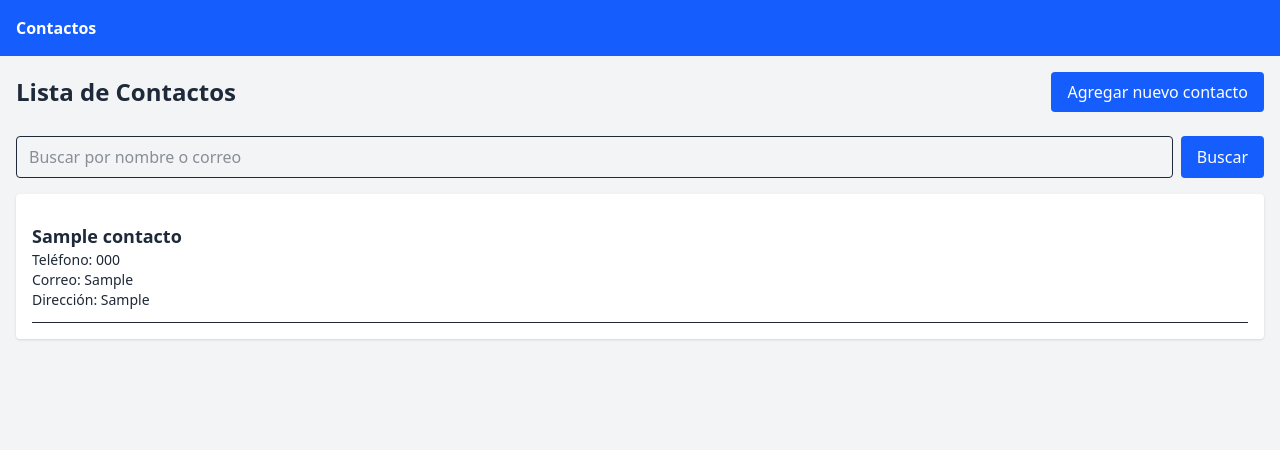
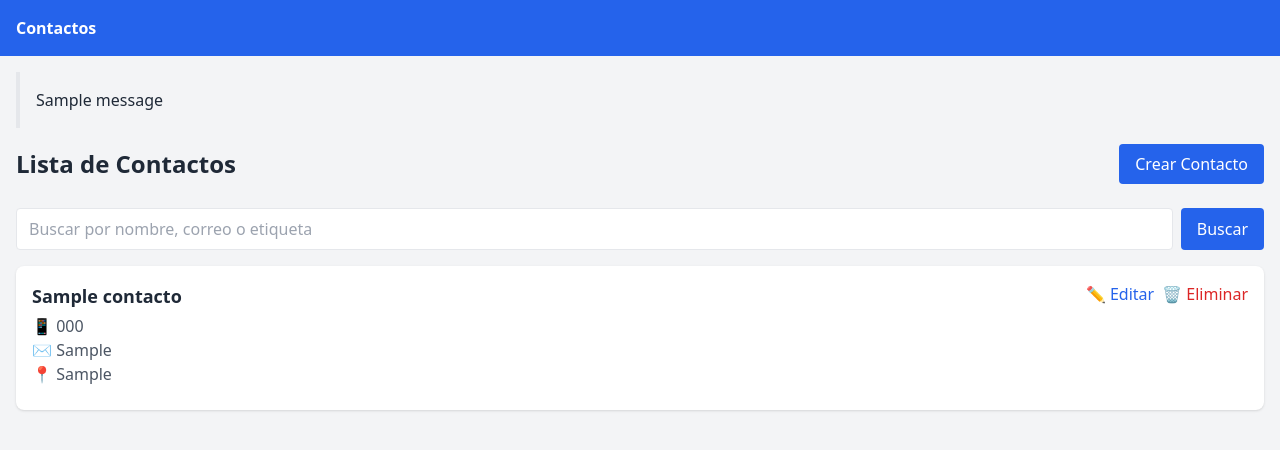
Before and after one commit to HectorParada06/Contactos-p2-c1-p2025, a Django app: page / in a window 1280 px wide. Shown: the top 450 px of the page. Run offline with Django 5.2, Linux system fonts and the light colour scheme; tables that the repository leaves empty hold one stand-in row (values such as "Sample post"); one stand-in notice (Sample message) is shown; some libraries are stand-ins or nearby versions.

Commit message:
Contactos 2

```diff
--- a/crud/contactos/models.py
+++ b/crud/contactos/models.py
@@ -1,10 +1,33 @@
+import re
 from django.db import models
+from django.core.exceptions import ValidationError
+from django.core.validators import RegexValidator
+
+class Etiqueta(models.Model):
+    nombre = models.CharField(max_length=50, unique=True)
+
+    def __str__(self):
+        return self.nombre
 
 class Contactos(models.Model):
     nombre = models.CharField(max_length=100)
-    telefono = models.CharField(max_length=20)
+    telefono = models.CharField(
+        max_length=20,
+        validators=[
+            RegexValidator(
+                regex=r'^\+?\d{10,15}$',
+                message='El teléfono debe contener solo números y tener entre 10 y 15 dígitos. Puede iniciar con +.',
+                code='invalid_telefono'
+            )
+        ],
+        help_text='Número con 10-15 dígitos, puede incluir +'
+    )
     correo = models.EmailField()
     direccion = models.CharField(max_length=255)
 
+    def clean(self):
+        if not re.match(r'^\+?\d{10,15}$', self.telefono):
+            raise ValidationError({'telefono': 'El teléfono debe contener solo números y tener entre 10 y 15 dígitos.'})
+
     def __str__(self):
         return self.nombre
--- a/crud/contactos/templates/contactos/lista_contactos.html
+++ b/crud/contactos/templates/contactos/lista_contactos.html
@@ -1,36 +1,99 @@
 <!DOCTYPE html>
 <html lang="es">
 <head>
-    <meta charset="UTF-8" />
-    <meta name="viewport" content="width=device-width, initial-scale=1.0" />
-    <title>Contactos</title>
-    <script src="https://cdn.jsdelivr.net/npm/@tailwindcss/browser@4"></script>
+    <meta charset="UTF-8">
+    <meta name="viewport" content="width=device-width, initial-scale=1.0">
+    <title>Lista de Contactos</title>
+    <script src="https://cdn.tailwindcss.com"></script>
 </head>
 <body class="bg-gray-100 text-gray-800">
     <nav class="bg-blue-600 p-4 text-white">
         <a href="{% url 'lista_contactos' %}" class="font-bold">Contactos</a>
     </nav>
     <div class="container mx-auto p-4">
+        {% if messages %}
+            {% for message in messages %}
+                <div class="bg-{{ message.tags }}-100 border-l-4 border-{{ message.tags }}-500 text-{{ message.tags }}-700 p-4 mb-4">
+                    {{ message }}
+                </div>
+            {% endfor %}
+        {% endif %}
+
         <div class="flex justify-between items-center mb-6">
             <h1 class="text-2xl font-bold">Lista de Contactos</h1>
-        <a href="{% url 'agregar_contacto' %}" class="bg-blue-600 text-white px-4 py-2 rounded hover:bg-blue-700">Agregar nuevo contacto</a>
+            <a href="{% url 'crear_contacto' %}" class="bg-blue-600 text-white px-4 py-2 rounded hover:bg-blue-700">Crear Contacto</a>
         </div>
+
         <form method="get" class="mb-4 flex gap-2">
-        <input type="text" name="q" placeholder="Buscar por nombre o correo" value="{{ request.GET.q }}" class="border rounded px-3 py-2 w-full" />
+            <input type="text" name="q" placeholder="Buscar por nombre, correo o etiqueta" value="{{ query }}"
+                   class="border rounded px-3 py-2 w-full focus:outline-none focus:ring-2 focus:ring-blue-500" />
             <button type="submit" class="bg-blue-600 text-white px-4 py-2 rounded hover:bg-blue-700">Buscar</button>
         </form>
-      <ul class="bg-white rounded shadow p-4">
+
+        <ul class="bg-white rounded-lg shadow divide-y divide-gray-200">
             {% for contacto in contactos %}
-          <li class="border-b py-3">
-            <div class="font-semibold text-lg">{{ contacto.nombre }}</div>
-            <div class="text-sm">Teléfono: {{ contacto.telefono }}</div>
-            <div class="text-sm">Correo: {{ contacto.correo }}</div>
-            <div class="text-sm">Dirección: {{ contacto.direccion }}</div>
+                <li class="p-4 hover:bg-gray-50">
+                    <div class="flex justify-between items-start">
+                        <div>
+                            <h3 class="font-semibold text-lg mb-1">{{ contacto.nombre }}</h3>
+                            <p class="text-gray-600">📱 {{ contacto.telefono }}</p>
+                            <p class="text-gray-600">✉️ {{ contacto.correo }}</p>
+                            <p class="text-gray-600">📍 {{ contacto.direccion }}</p>
+                            <div class="mt-2">
+                                {% for etiqueta in contacto.etiquetas.all %}
+                                    <span class="inline-block bg-gray-200 rounded-full px-3 py-1 text-sm font-semibold text-gray-700 mr-2">
+                                        {{ etiqueta.nombre }}
+                                    </span>
+                                {% endfor %}
+                            </div>
+                        </div>
+                        <div class="flex space-x-2">
+                            <a href="{% url 'editar_contacto' contacto.pk %}"
+                               class="text-blue-600 hover:text-blue-800">
+                                ✏️ Editar
+                            </a>
+                            <a href="{% url 'eliminar_contacto' contacto.pk %}" onclick="return confirm('¿Estás seguro de eliminar a {{ contacto.nombre|escapejs }}?');"
+                               class="text-red-600 hover:text-red-800">
+                                🗑️ Eliminar
+                            </a>
+                        </div>
+                    </div>
                 </li>
             {% empty %}
-          <li class="py-3 text-gray-500">No hay contactos registrados.</li>
+                <li class="p-4 text-gray-500">
+                    No se encontraron contactos.
+                </li>
             {% endfor %}
         </ul>
+
+        {% if contactos.has_other_pages %}
+        <div class="mt-4 flex justify-center space-x-2">
+            {% if contactos.has_previous %}
+                <a href="?page={{ contactos.previous_page_number }}{% if query %}&q={{ query }}{% endif %}"
+                   class="px-3 py-2 bg-blue-600 text-white rounded hover:bg-blue-700">
+                    Anterior
+                </a>
+            {% endif %}
+
+            {% for num in contactos.paginator.page_range %}
+                {% if contactos.number == num %}
+                    <span class="px-3 py-2 bg-blue-800 text-white rounded">{{ num }}</span>
+                {% else %}
+                    <a href="?page={{ num }}{% if query %}&q={{ query }}{% endif %}"
+                       class="px-3 py-2 bg-blue-600 text-white rounded hover:bg-blue-700">
+                        {{ num }}
+                    </a>
+                {% endif %}
+            {% endfor %}
+
+            {% if contactos.has_next %}
+                <a href="?page={{ contactos.next_page_number }}{% if query %}&q={{ query }}{% endif %}"
+                   class="px-3 py-2 bg-blue-600 text-white rounded hover:bg-blue-700">
+                    Siguiente
+                </a>
+            {% endif %}
+        </div>
+        {% endif %}
     </div>
 </body>
 </html>
--- a/crud/contactos/urls.py
+++ b/crud/contactos/urls.py
@@ -2,6 +2,8 @@ from django.urls import path
 from . import views
 
 urlpatterns = [
-    path('agregar/', views.agregar_contacto, name='agregar_contacto'),
     path('', views.lista_contactos, name='lista_contactos'),
+    path('crear/', views.crear_contacto, name='crear_contacto'),
+    path('editar/<int:pk>/', views.editar_contacto, name='editar_contacto'),
+    path('eliminar/<int:pk>/', views.eliminar_contacto, name='eliminar_contacto'),
 ]
--- a/crud/contactos/views.py
+++ b/crud/contactos/views.py
@@ -1,29 +1,75 @@
-from django.shortcuts import render, redirect
-from .forms import AgregarContactoForm
+from django.shortcuts import render, redirect, get_object_or_404
+from django.contrib import messages
+from django.core.paginator import Paginator
+from django.db.models import Q
+from .forms import ContactoForm
 from .models import Contactos
-from django.db.models import Q
-
-def agregar_contacto(request):
-    if request.method == 'POST':
-        form = AgregarContactoForm(request.POST)
-        if form.is_valid():
-            Contactos.objects.create(
-                nombre=form.cleaned_data['nombre'],
-                telefono=form.cleaned_data['telefono'],
-                correo=form.cleaned_data['correo'],
-                direccion=form.cleaned_data['direccion']
-            )
-            return redirect('lista_contactos')
-    else:
-        form = AgregarContactoForm()
-    return render(request, 'contactos/agregar_contacto.html', {'form': form})
 
 def lista_contactos(request):
     query = request.GET.get('q', '')
     if query:
-        contactos = Contactos.objects.filter(
-            Q(nombre__icontains=query) | Q(correo__icontains=query)
+        contactos_list = Contactos.objects.filter(
+            Q(nombre__icontains=query) |
+            Q(correo__icontains=query)
         )
     else:
-        contactos = Contactos.objects.all()
-    return render(request, 'contactos/lista_contactos.html', {'contactos': contactos})
+        contactos_list = Contactos.objects.all()
+
+    paginator = Paginator(contactos_list, 10)  # 10 contactos por página
+    page = request.GET.get('page')
+    contactos = paginator.get_page(page)
+
+    return render(request, 'contactos/lista_contactos.html', {
+        'contactos': contactos,
+        'query': query
+    })
+
+def crear_contacto(request):
+    if request.method == 'POST':
+        form = ContactoForm(request.POST)
+        if form.is_valid():
+            try:
+                form.save()
+                messages.success(request, 'Contacto creado exitosamente.')
+                return redirect('lista_contactos')
+            except Exception as e:
+                messages.error(request, f'Error al crear el contacto: {str(e)}')
+        else:
+            messages.error(request, 'Por favor corrija los errores en el formulario.')
+    else:
+        form = ContactoForm()
+
+    return render(request, 'contactos/formulario_contacto.html', {
+        'form': form,
+        'titulo': 'Crear Contacto'
+    })
+
+def editar_contacto(request, pk):
+    contacto = get_object_or_404(Contactos, pk=pk)
+    if request.method == 'POST':
+        form = ContactoForm(request.POST, instance=contacto)
+        if form.is_valid():
+            try:
+                form.save()
+                messages.success(request, 'Contacto actualizado exitosamente.')
+                return redirect('lista_contactos')
+            except Exception as e:
+                messages.error(request, f'Error al actualizar el contacto: {str(e)}')
+        else:
+            messages.error(request, 'Por favor corrija los errores en el formulario.')
+    else:
+        form = ContactoForm(instance=contacto)
+
+    return render(request, 'contactos/formulario_contacto.html', {
+        'form': form,
+        'titulo': 'Editar Contacto'
+    })
+
+def eliminar_contacto(request, pk):
+    contacto = get_object_or_404(Contactos, pk=pk)
+    try:
+        contacto.delete()
+        messages.success(request, 'Contacto eliminado exitosamente.')
+    except Exception as e:
+        messages.error(request, f'Error al eliminar el contacto: {str(e)}')
+    return redirect('lista_contactos')
```
Also changed, not shown: crud/contactos/admin.py (+28 -1 lines), crud/contactos/forms.py (+27 -5 lines), crud/contactos/templates/contactos/formulario_contacto.html (added, +57 -0 lines), crud/contactos/migrations/0003_etiqueta_contactos_etiquetas.py (added), crud/contactos/migrations/0004_remove_contactos_etiquetas.py (added). Lines whose indentation alone changed are shown as unchanged.
